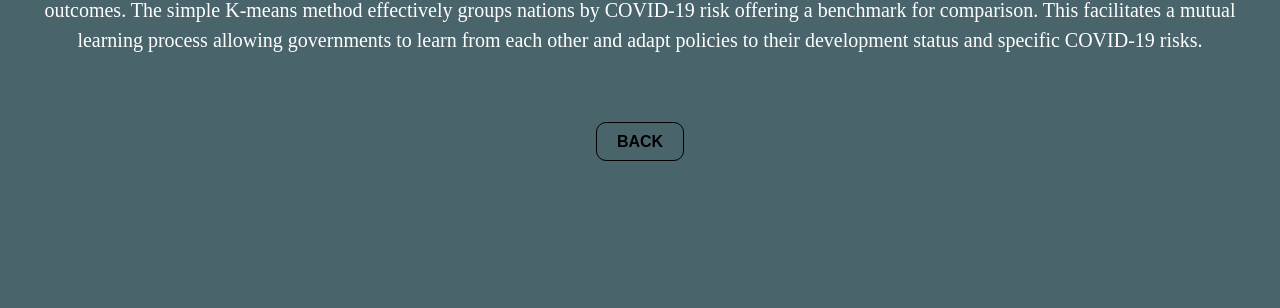
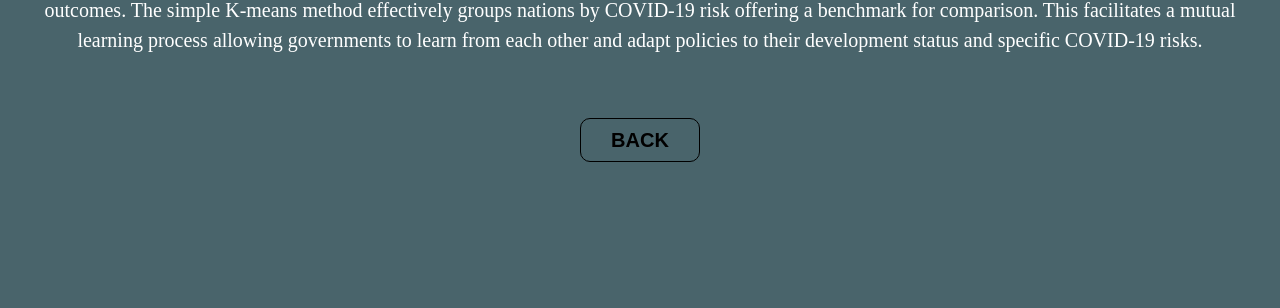
Before and after one commit to Md-Khid/Md-Khid, a Jekyll site: the page 1.html, which Jekyll copies as it is, in a window 1280 px wide. Shown: the part 250-558 px from the top of the page. Built offline with Jekyll 4.4.1, drawn with Linux system fonts in a browser that asks for light colours.

Commit message:
Update 1.html

```diff
--- a/1.html
+++ b/1.html
@@ -36,12 +36,12 @@
             line-height: 1.5;
         }
   .back-link {
-            font-size: 16px;
+            font-size: 20px;
             color: black;
             text-decoration: none;
             border: 0.5px solid black;
             border-radius: 10px;
-            padding: 10px 20px; /* Increase horizontal padding to make the border box wider */
+            padding: 10px 30px; /* Increase horizontal padding to make the border box wider */
             transition: background-color 0.3s ease;
         }
 
```
